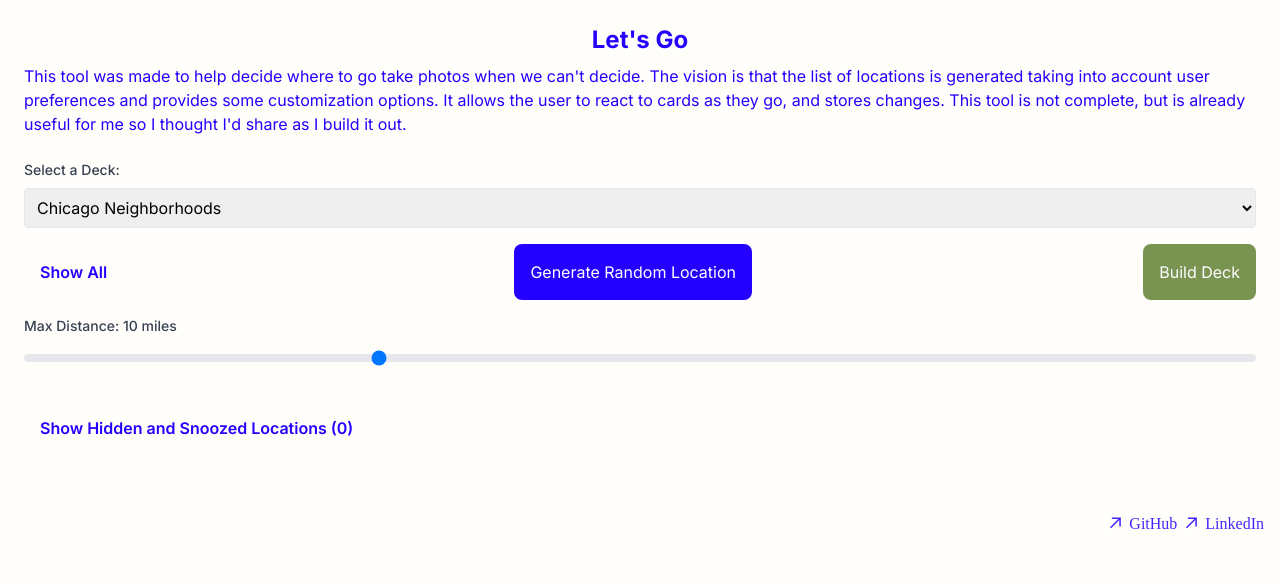
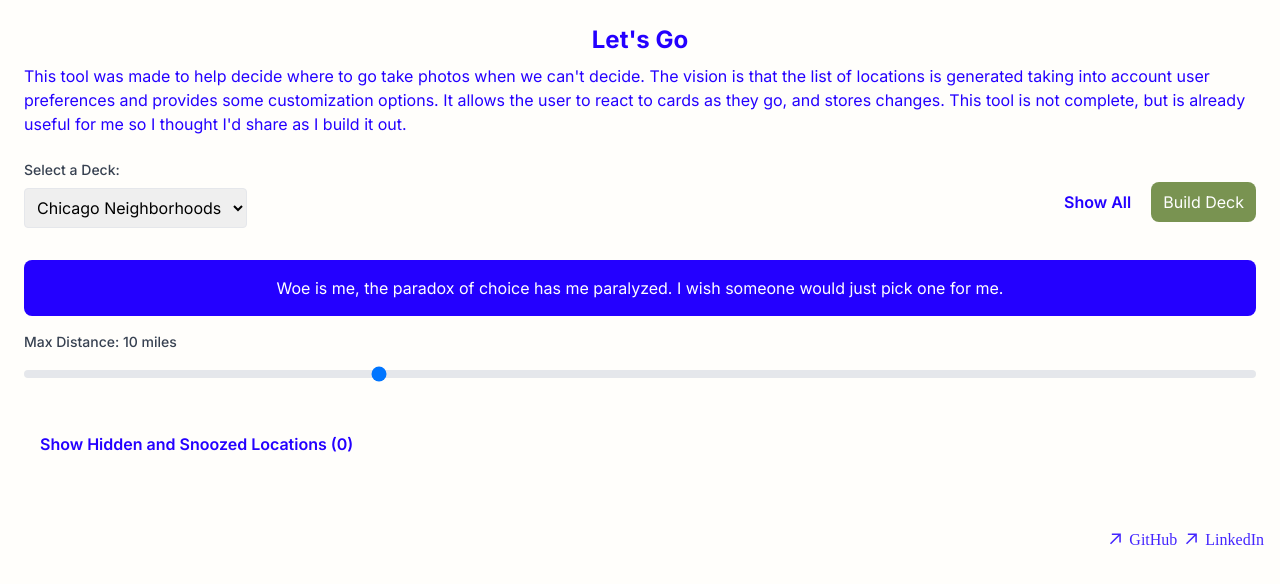
Before and after one commit to chedgo/home, a Next.js app: page /lets-go in a window 1280 px wide. Both pictures are taken after a click on the button "Use Default Deck". Shown: the top 584 px of the page. Built offline with nearby package versions, Linux system fonts and the light colour scheme; a web font is replaced by a local one.

Commit message:
update button text

```diff
--- a/src/app/lets-go/PlacePicker.tsx
+++ b/src/app/lets-go/PlacePicker.tsx
@@ -103,31 +103,35 @@ export default function PlacePicker({ decks, setDecks, handleUseDefaultDeck }: P
     <>
       {decks.length > 0 ? (
         <>
+          <div className="flex justify-between items-center mb-4 w-full">
             <DeckSelector
               decks={decks}
               currentDeckIndex={currentDeckIndex}
               onDeckChange={setCurrentDeckIndex}
             />
-
-          <div className="flex justify-between mb-4 w-full">
+            <div className="flex space-x-2">
               <button
-              className="rounded-lg p-4 text-primary font-semibold"
+                className="rounded-lg px-3 py-2 text-primary font-semibold"
                 onClick={() => setShowCards(!showCards)}
               >
                 {showCards ? 'Hide All' : 'Show All'}
               </button>
-            <button
-              className="rounded-lg p-4 bg-primary text-white"
-              onClick={generateRandomLocation}
-            >
-              Generate Random Location
-            </button>
               <Link
                 href="/build-deck"
-              className="rounded-lg p-4 bg-secondary text-white"
+                className="rounded-lg px-3 py-2 bg-secondary text-white"
               >
                 Build Deck
               </Link>
+            </div>
+          </div>
+
+          <div className="mb-4 w-full">
+            <button
+              className="w-full rounded-lg p-4 bg-primary text-white"
+              onClick={generateRandomLocation}
+            >
+              Woe is me, the paradox of choice has me paralyzed. I wish someone would just pick one for me.
+            </button>
           </div>
 
           <DistanceSlider maxDistance={maxDistance} onSliderChange={handleSliderChange} />
```
Lines whose indentation alone changed are shown as unchanged.
